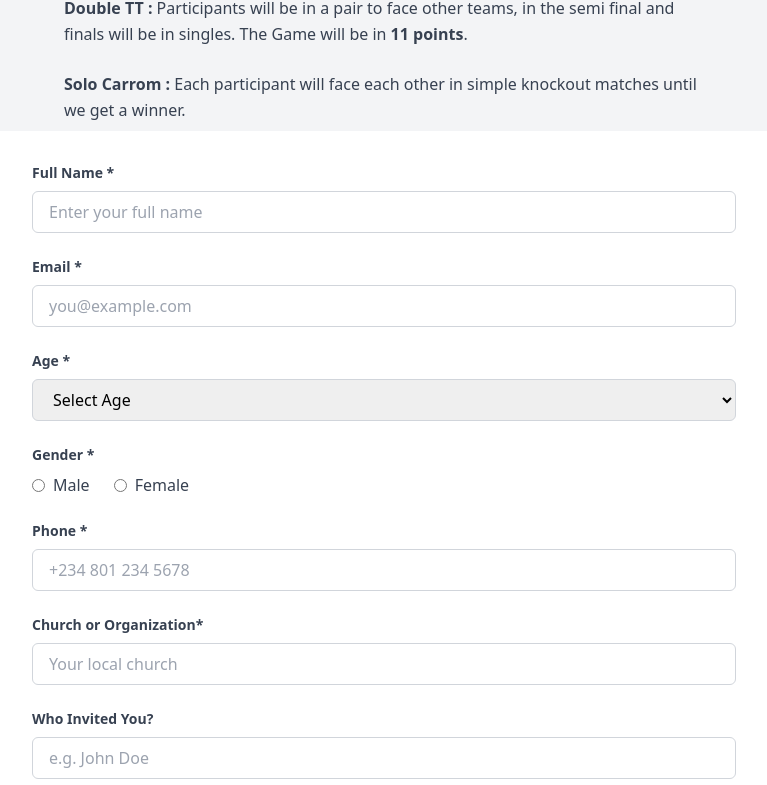
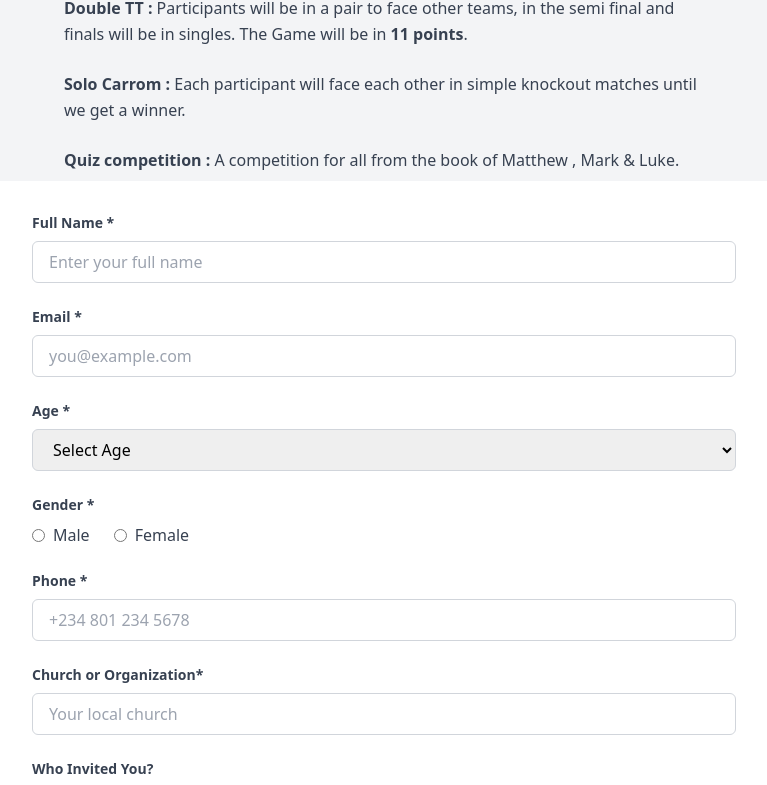
Before and after one commit to jeetOnGit/elevate, a React (Vite) app in the folder client/: page /form in a window 1280 px wide. Shown: the part 991-1776 px from the top of the page, without its empty margins (256-1023 px from the left). Built offline with nearby package versions, Linux system fonts and the light colour scheme.

Commit message:
rules changed

```diff
--- a/client/src/CustomForm.jsx
+++ b/client/src/CustomForm.jsx
@@ -183,6 +183,9 @@ export default function App() {
                   <li className="">
                     <strong>Solo Carrom :</strong> Each participant will face each other in simple knockout matches until we get a winner.
                   </li>
+                  <li className="">
+                    <strong>Quiz competition :</strong>  A competition for all from the book of Matthew , Mark & Luke.
+                  </li>
                 </ol>
               </div>
             </section>
@@ -340,7 +343,7 @@ export default function App() {
 
               <div>
                 <label className="block text-sm font-semibold text-gray-700 mb-2">
-                  Pay 399/- here, Before 08/09/2025* <strong>(Breakfast, Lunch and snacks included)</strong>
+                  Pay 399/- here* <strong>(Breakfast, Lunch and snacks included)</strong>
                 </label>
                 <img className='mx-auto border' src="images/pay.jpeg" alt="" />
               </div>
--- a/client/src/pages/Home.jsx
+++ b/client/src/pages/Home.jsx
@@ -45,7 +45,7 @@ const Home = () => {
               <div className="max-w-4xl mx-auto space-y-6">
                 {[
                   "Open to all Churches/Fellowships.",
-                  "Each student can join solo or/& in a group for up to 2 categories.",
+                  "Each student must join solo or/& in a group for up to 2 categories.",
                   "Prizes in every category."
                 ].map((rule, index) => (
                   <motion.div
```
